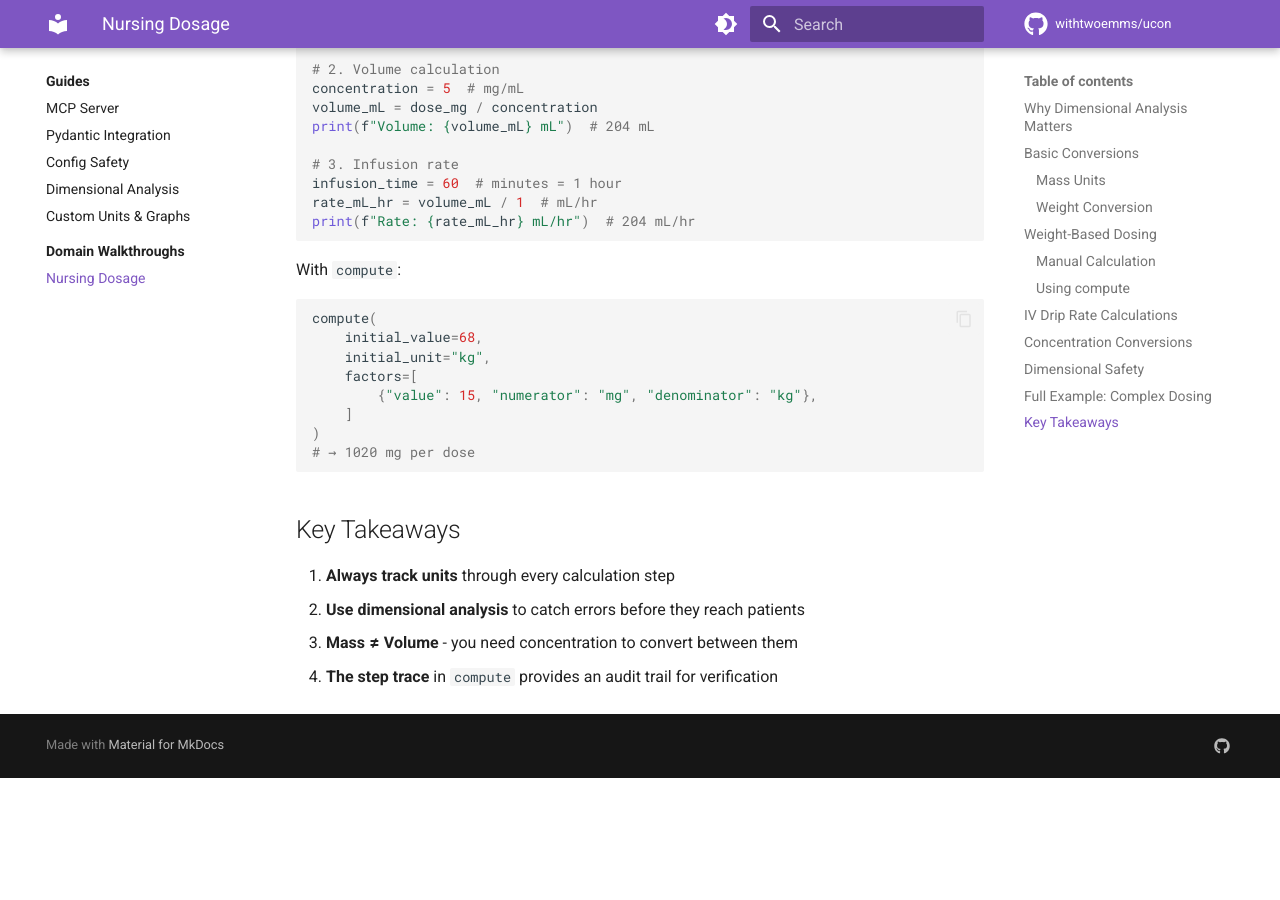
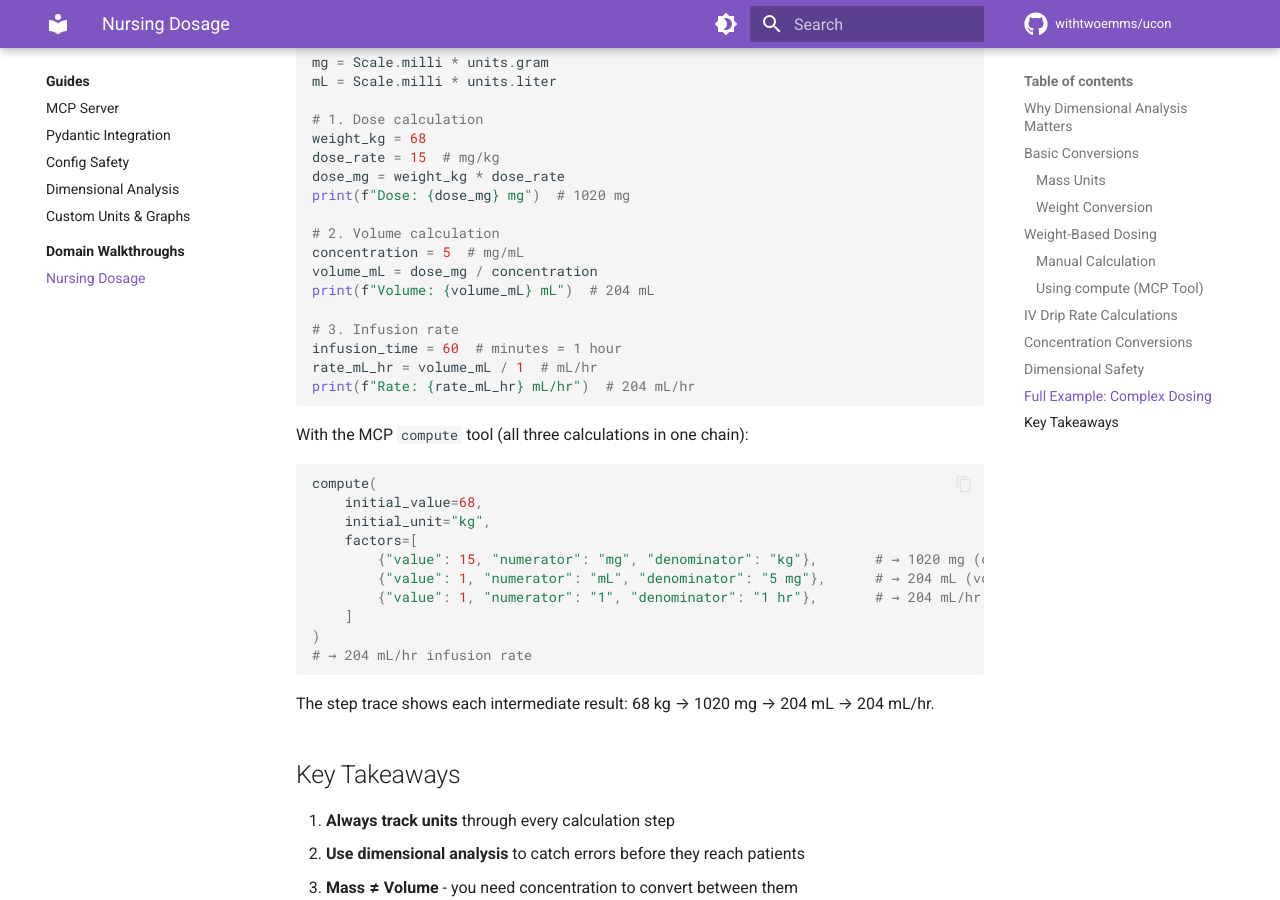
Before and after one commit to withtwoemms/ucon, an MkDocs documentation site: the page built from docs/guides/domain-walkthroughs/nursing-dosage.md, in a window 1280 px wide and 900 px high, scrolled down 3719 px. Built offline with MkDocs 1.6.1 and Material for MkDocs 9.7.7, drawn with Linux system fonts in a browser that asks for light colours; comment, search, counter and statistics services are not loaded; before the commit the page ends 4497 px from its top, so only the background shows below that; some of the changed text lies outside the part shown.

Commit message:
fills nursing dosage domain guide

````diff
--- a/docs/guides/domain-walkthroughs/nursing-dosage.md
+++ b/docs/guides/domain-walkthroughs/nursing-dosage.md
@@ -59,9 +59,9 @@
 print(f"{dose_per_admin:.1f} mg per dose")  # 349.2 mg per dose
 ```
 
-### Using `compute`
+### Using `compute` (MCP Tool)
 
-The MCP `compute` tool tracks dimensions through each step:
+The MCP [`compute`](../mcp-server.md#compute) tool tracks dimensions through each step. This is called via the MCP server (e.g., by Claude or another AI agent):
 
 ```python
 compute(
@@ -87,6 +87,14 @@
 ## IV Drip Rate Calculations
 
 **Problem:** Infuse 1000 mL over 8 hours using a drip set that delivers 15 drops/mL. What's the drip rate in drops/minute?
+
+First, define the `drop` unit (not in ucon's standard library):
+
+```python
+define_unit(name="drop", dimension="count", aliases=["gtt", "drop"])
+```
+
+Then calculate using the MCP `compute` tool:
 
 ```python
 compute(
@@ -175,18 +183,22 @@
 print(f"Rate: {rate_mL_hr} mL/hr")  # 204 mL/hr
 ```
 
-With `compute`:
+With the MCP `compute` tool (all three calculations in one chain):
 
 ```python
 compute(
     initial_value=68,
     initial_unit="kg",
     factors=[
-        {"value": 15, "numerator": "mg", "denominator": "kg"},
+        {"value": 15, "numerator": "mg", "denominator": "kg"},       # → 1020 mg (dose)
+        {"value": 1, "numerator": "mL", "denominator": "5 mg"},      # → 204 mL (volume at 5 mg/mL)
+        {"value": 1, "numerator": "1", "denominator": "1 hr"},       # → 204 mL/hr (rate over 60 min)
     ]
 )
-# → 1020 mg per dose
+# → 204 mL/hr infusion rate
 ```
+
+The step trace shows each intermediate result: 68 kg → 1020 mg → 204 mL → 204 mL/hr.
 
 ## Key Takeaways
 
````
